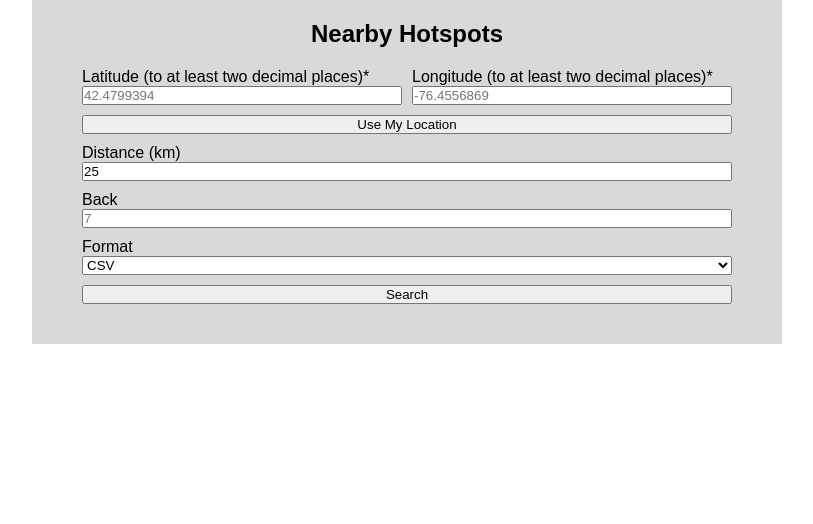
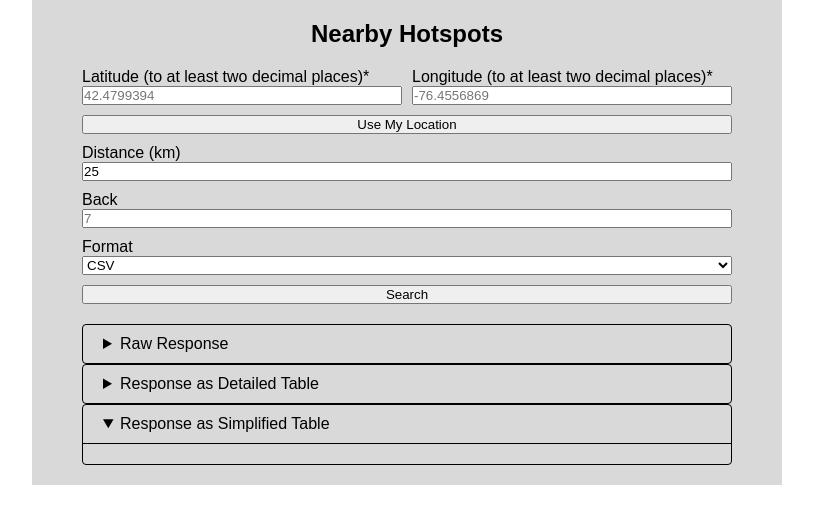
Before and after one commit to Fimbelowski/ebird-api-ui, a React (Vite) app: page /geo in a window 1280 px wide. Shown: the top 524 px of the page, without its empty margins (233-1046 px from the left). Built offline with nearby package versions, Linux system fonts and the light colour scheme.

Commit message:
Use Details component on geo.

```diff
--- a/src/pages/ref/hotspot/Geo.tsx
+++ b/src/pages/ref/hotspot/Geo.tsx
@@ -3,6 +3,7 @@ import { type ChangeEvent, type FormEvent, useState } from 'react';
 import BasePage from '../../../components/BasePage';
 import Button from '../../../components/Button';
 import CoordinateInput from '../../../components/CoordinateInput';
+import Details from '../../../components/Details';
 import getValueFromChangeEvent from '../../../utilities/getValueFromChangeEvent';
 import NumberInput from '../../../components/NumberInput';
 import Select from '../../../components/Select';
@@ -17,6 +18,7 @@ export default function Geo() {
   const [loadingResults, setLoadingResults] = useState(false);
   const [latitude, setLatitude] = useState('');
   const [longitude, setLongitude] = useState('');
+  const [rawResponse, setRawResponse] = useState('');
   const [showPositionError, setShowPositionError] = useState(false);
 
   const formatOptions: SelectOption[] = [
@@ -38,10 +40,11 @@ export default function Geo() {
     setLoadingResults(true);
 
     ebirdApi
-      .then(async (response) => await response.json())
       .getNearbyHotspots(latitude, longitude, format, back, distance)
+      .then(async (response) => await response.text())
       .then((data) => {
         console.log(data);
+        setRawResponse(data);
       })
       .catch((error) => {
         console.error(error);
@@ -210,6 +213,12 @@ export default function Geo() {
         />
       </form>
       {loadingResults ? <p>Loading...</p> : null}
+      <Details summary="Raw Response">{rawResponse}</Details>
+      <Details summary="Response as Detailed Table"></Details>
+      <Details
+        open
+        summary="Response as Simplified Table"
+      ></Details>
     </BasePage>
   );
 }
```
